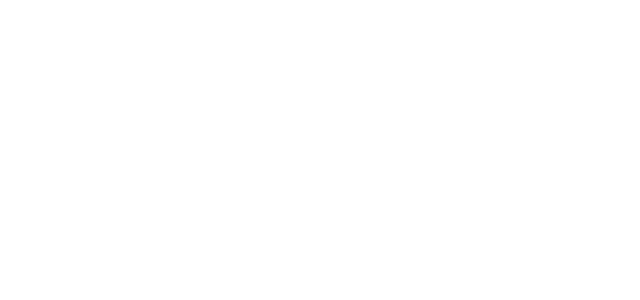
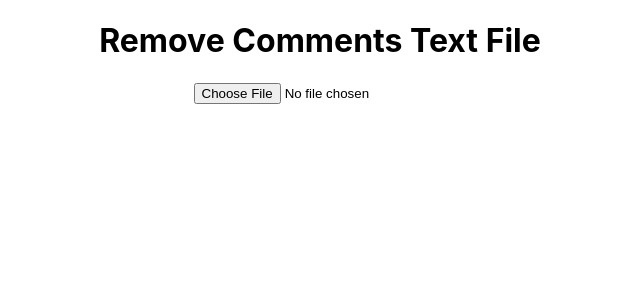
Before and after one commit to michael-lugashi/react-remove-comments, a React (Create React App) app: page / in a window 1280 px wide. Shown: the top 300 px of the page, without its empty margins (320-960 px from the left). Built offline with nearby package versions, Linux system fonts and the light colour scheme.

Commit message:
read file print string

```diff
--- a/src/App.js
+++ b/src/App.js
@@ -1,10 +1,13 @@
+import TextFileUpload from './core/text-file-upload';
 import './styles/App.css';
 
 function App() {
   return (
     <div className="App">
       <header className="App-header">
+        <h1>Remove Comments Text File</h1>
       </header>
+      <TextFileUpload/>
     </div>
   );
 }
--- /dev/null
+++ b/src/core/text-file-upload.js
@@ -0,0 +1,24 @@
+import React from 'react';
+
+function TextFileUpload(props) {
+    const [text, setText] = React.useState('');
+    return (
+        <div>
+            <input type='file' onChange={async (e)=>{
+                const file = e.target.files[0];
+                const fileText= await file.text();
+                setText(fileText)
+                // console.log(fileText);
+                for (let i = 0; i < fileText.length; i++) {
+                    if (fileText[i] === '\n') {
+                        console.log('found one!!!!!')
+                    }
+                   console.log(fileText[i]);
+                    }
+                }}/>
+
+            <div>{text}</div>
+        </div>
+    );
+}
+export default TextFileUpload;
```
